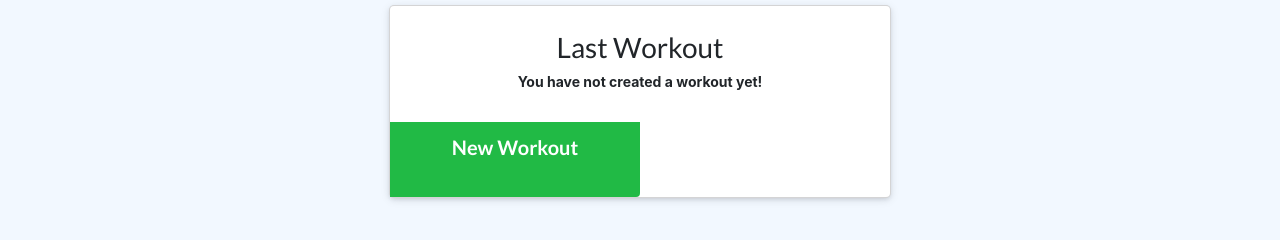
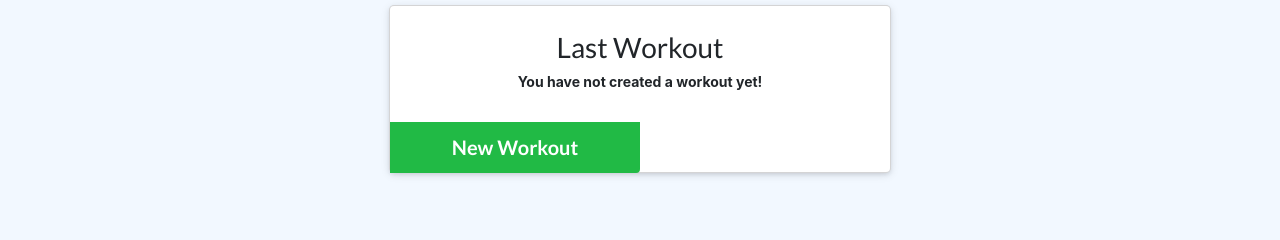
Before and after one commit to JoeDodgson/Workout-Tracker, a website: page public/index.html in a window 1280 px wide. Shown: the part 224-464 px from the top of the page. Drawn offline with nearby package versions, Linux system fonts and the light colour scheme; no server answers.

Commit message:
Amended styling of continue and new workout btns

```diff
--- a/public/index.html
+++ b/public/index.html
@@ -31,8 +31,8 @@
           <div>
             <div class="workout-stats"></div>
             <div class="buttons">
-              <a id="continue-btn" href="/exercise?" class="huge ui blue button">Continue Workout</a>
-              <a href="/exercise" class="huge positive ui button">New Workout</a>
+              <a id="continue-btn" href="/exercise?" class="huge blue vertical-center ui button">Continue Workout</a>
+              <a id="new-workout-btn" href="/exercise" class="huge positive vertical-center ui button">New Workout</a>
             </div>
           </div>
         </div>
--- a/public/style.css
+++ b/public/style.css
@@ -311,6 +311,10 @@ button {
   display: none;
 }
 
+#continue-btn, #new-workout-btn {
+  align-self: flex-start;
+}
+
 .btn,
 button {
   display: block;
@@ -368,10 +372,6 @@ form > button {
   margin-bottom: 5px;
 }
 
-/* .workout .card {
-  width: 350px;
-} */
-
 .prev-workout button {
   margin: 10px;
 }
@@ -394,7 +394,7 @@ form > button {
 
 .prev-workout .buttons {
   display: flex;
-  height: 75px;
+  height: 50px;
   margin-top: 30px;
 }
 
```
